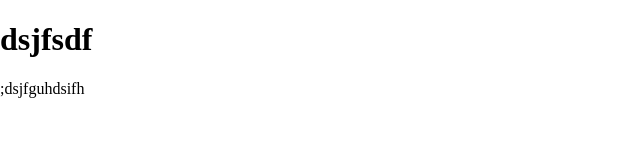
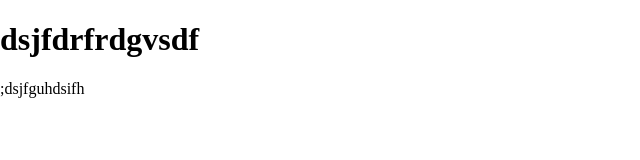
Before and after one commit to RazinSyakib43/github-101, a plain HTML site: page index.html in a window 1280 px wide. Shown: the whole page, without its empty margins (0-640 px from the left). Drawn offline with Linux system fonts and the light colour scheme.

Commit message:
upload js, bikin halaman baru di index.html

```diff
--- a/index.html
+++ b/index.html
@@ -8,7 +8,7 @@
     <link rel="stylesheet" href="style.css">
 </head>
 <body>
-    <h1>dsjfsdf</h1>
+    <h1>dsjfdrfrdgvsdf</h1>
     <p>;dsjfguhdsifh</p>
 </body>
 </html>
```
Also changed, not shown: dsghfugsdy.js (added).
